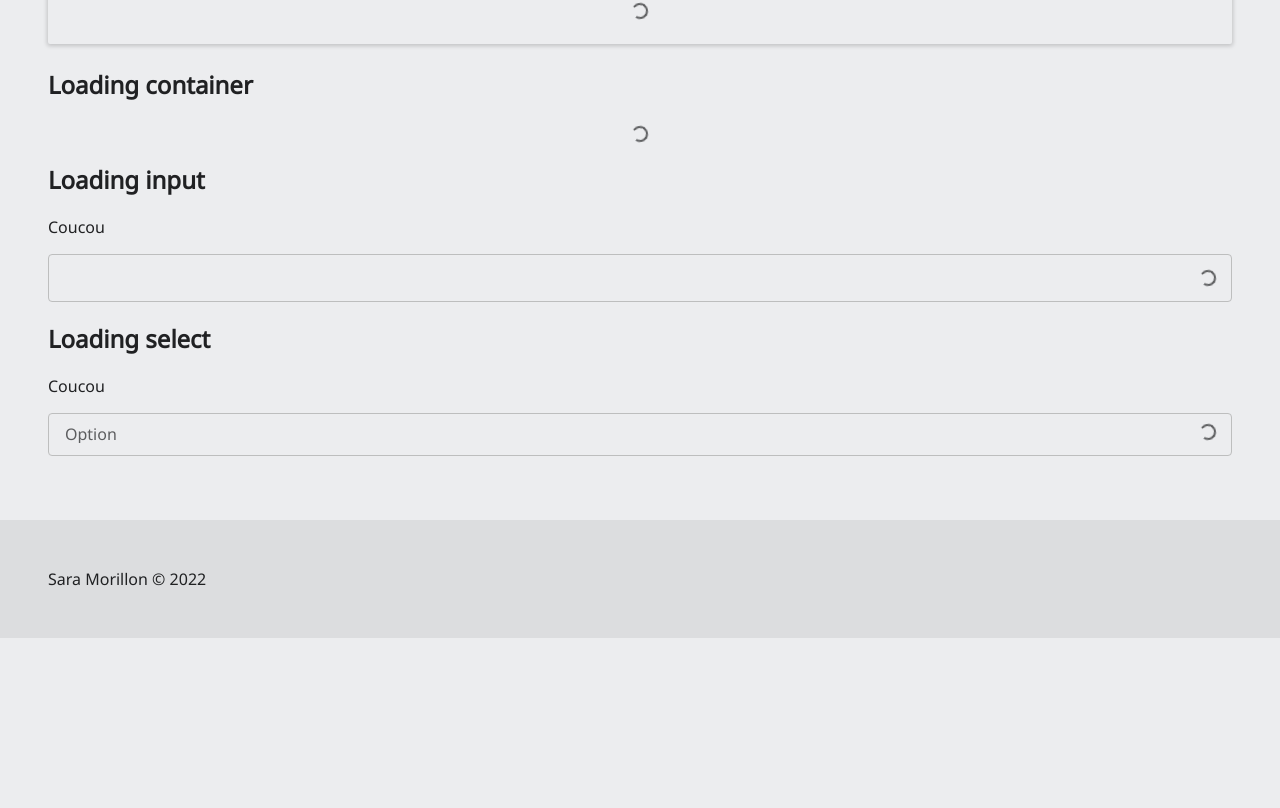
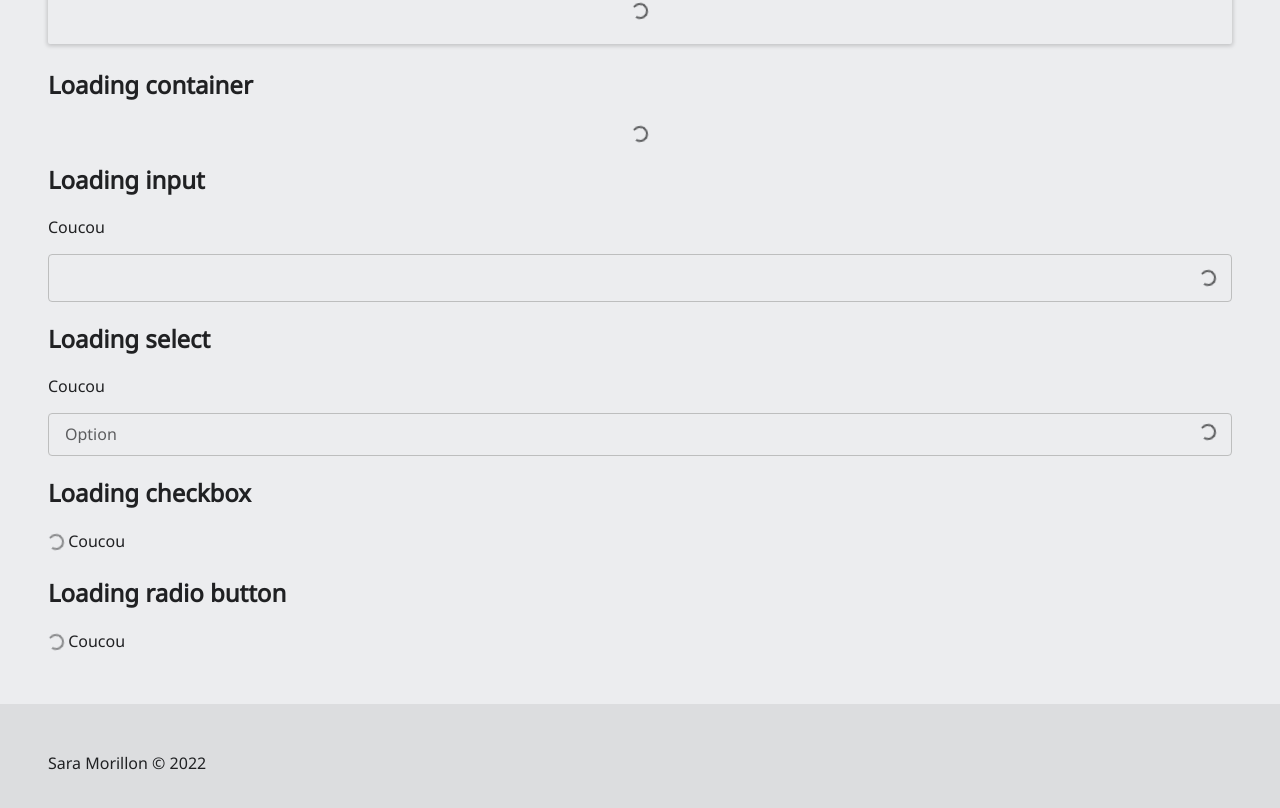
Before and after one commit to Sara-Morillon/mini-css, a React (Vite) app: page /loader in a window 1280 px wide. Shown: the part 591-1399 px from the top of the page. Before the commit the page ends 1229 px from the top, so only its background shows below. Built offline with nearby package versions, Linux system fonts and the light colour scheme.

Commit message:
Loader for checkbox/radio

```diff
--- a/src/css/loader.less
+++ b/src/css/loader.less
@@ -41,7 +41,7 @@
 label[aria-busy='true'] {
   position: relative;
 
-  & > input,
+  & > input:not([type='checkbox']):not([type='radio']),
   & > select {
     appearance: none;
 
@@ -55,3 +55,18 @@ label[aria-busy='true'] {
     right: 1rem;
   }
 }
+
+input[type='checkbox'],
+input[type='radio'] {
+  position: relative;
+
+  background: none;
+  border: none;
+
+  &::after {
+    position: absolute;
+
+    top: 0;
+    left: 0;
+  }
+}
--- a/src/ui/pages/Loader.tsx
+++ b/src/ui/pages/Loader.tsx
@@ -25,6 +25,14 @@ export function Loader() {
           <option>Option</option>
         </select>
       </label>
+      <h2>Loading checkbox</h2>
+      <label>
+        <input type="checkbox" aria-busy disabled /> Coucou
+      </label>
+      <h2>Loading radio button</h2>
+      <label>
+        <input type="radio" aria-busy disabled /> Coucou
+      </label>
     </section>
   )
 }
```
